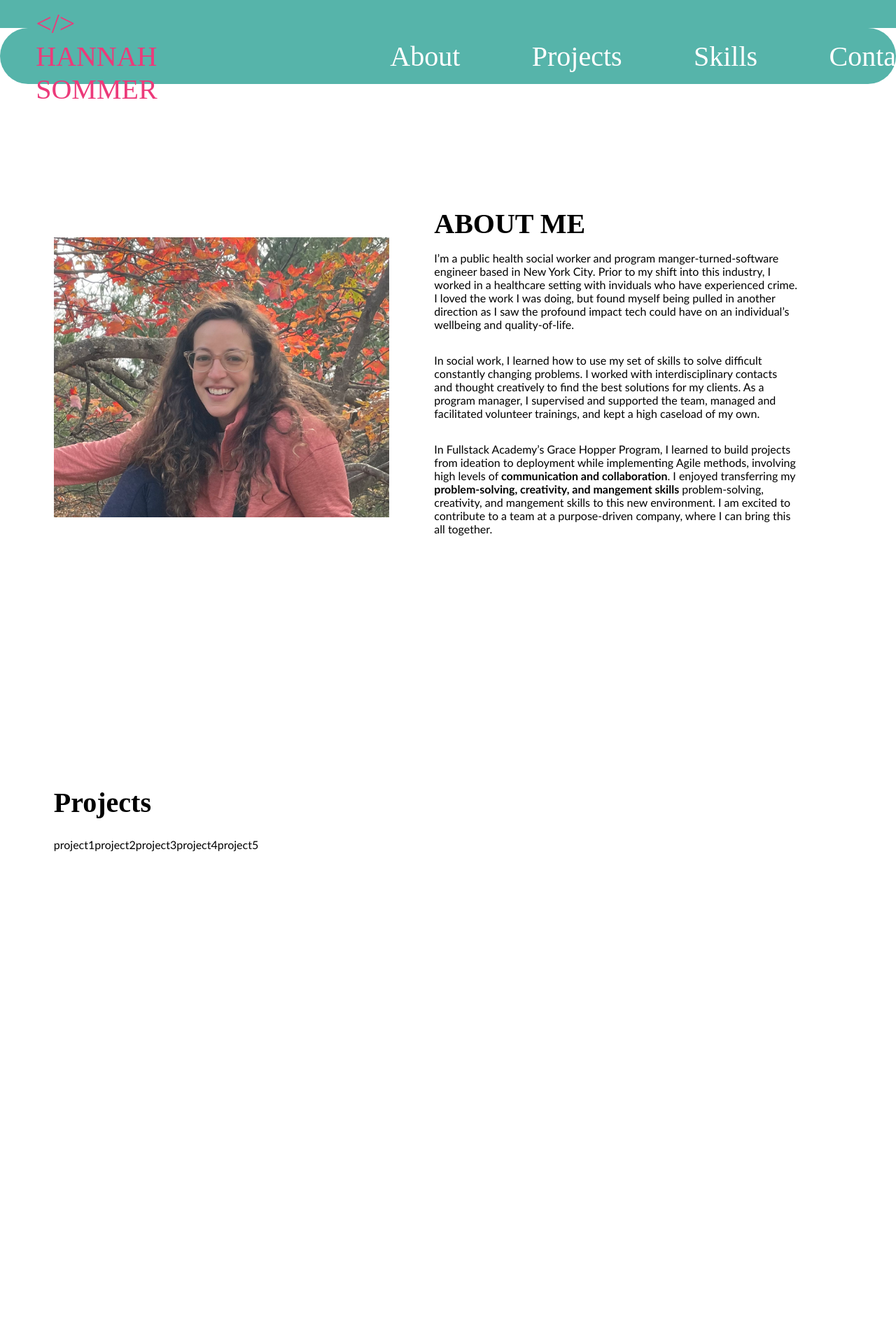
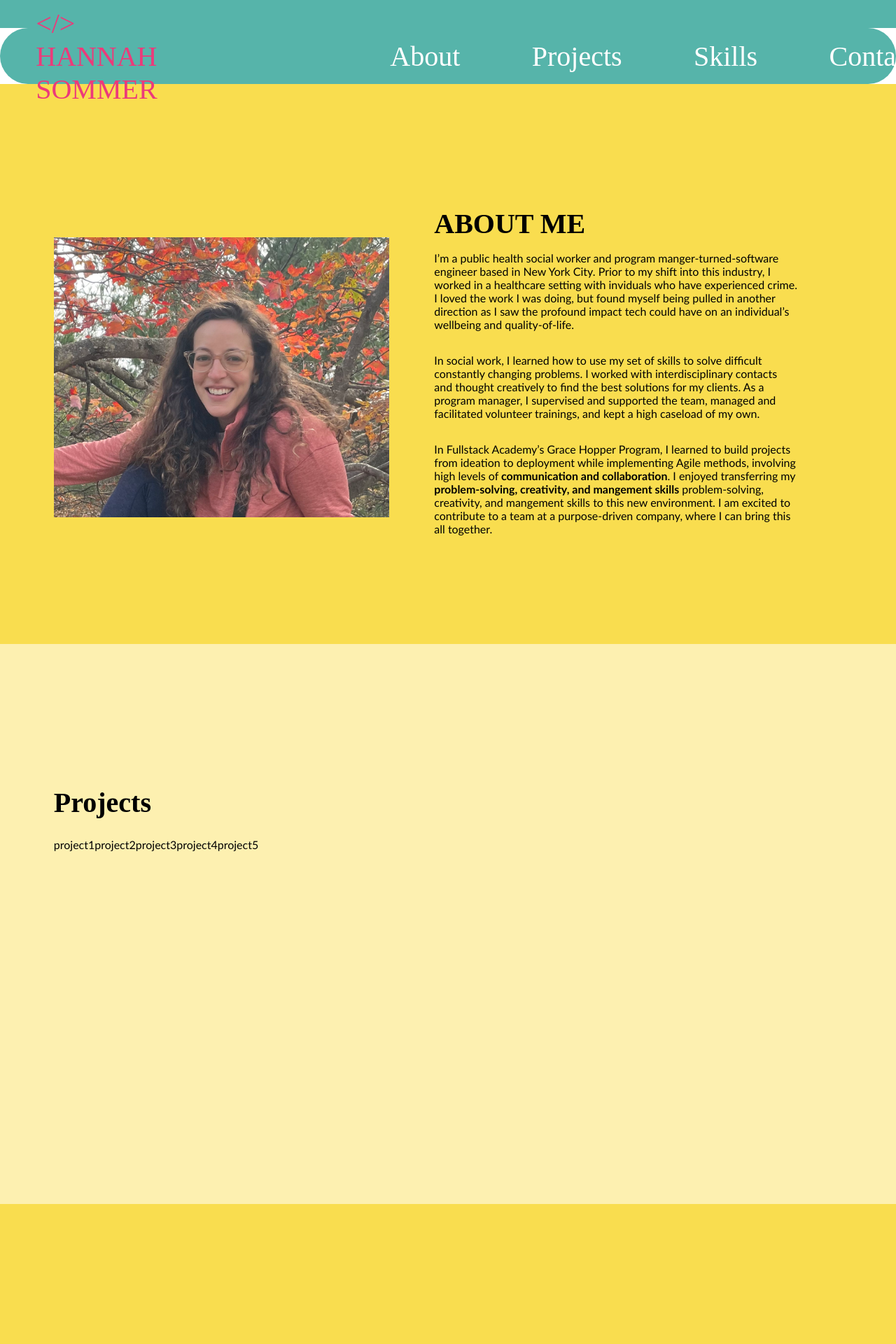
Before and after one commit to sommerh/sommerh.github.io, a React (Create React App) app: page / in a window 1280 px wide. Shown: the part 760-2680 px from the top of the page at 70% size. Built offline with nearby package versions, Linux system fonts and the light colour scheme; a web font is replaced by a local one.

Commit message:
Add background color to sections

```diff
--- a/src/components/About.js
+++ b/src/components/About.js
@@ -3,7 +3,7 @@ import headshot from '../images/headshot.jpg';
 
 const About = () => {
   return (
-    <div id="about" className="segment">
+    <div id="about" className="segment yellow-bg">
       <div id="about-body">
         <img src={headshot} id="headshot" alt="hiking-headshot" />
         <div id="about-text">
--- a/src/components/Contact.js
+++ b/src/components/Contact.js
@@ -5,7 +5,7 @@ import { faEnvelope } from '@fortawesome/free-regular-svg-icons';
 
 const Contact = () => {
   return (
-    <div id="contact" className="segment">
+    <div id="contact" className="segment yellow-bg-lt">
       <div id="contact-body">
         <div id="contact-form">
           <p>placeholder: Name</p>
--- a/src/components/Projects.js
+++ b/src/components/Projects.js
@@ -2,7 +2,7 @@ import React from 'react';
 
 const Projects = () => {
   return (
-    <div id="projects" className="segment">
+    <div id="projects" className="segment yellow-bg-lt">
       <div id="projects-body">
         <h1 className="font-link">Projects</h1>
         <div id="project-icons">
--- a/src/components/Skills.js
+++ b/src/components/Skills.js
@@ -20,7 +20,7 @@ import management from '../images/icons/checklist.png';
 
 const Skills = () => {
   return (
-    <div id="skills" className="segment">
+    <div id="skills" className="segment yellow-bg">
       <div id="skills-body">
         <h1 className="font-link">Skills</h1>
         <div id="skills-icons">
--- a/src/index.css
+++ b/src/index.css
@@ -32,8 +32,12 @@ body {
   background-color: #56B4AA;
 }
 
-.yellow-bg-dark {
-  color: #F9DD4F;
+.yellow-bg {
+  background-color: #F9DD4F;
+}
+
+.yellow-bg-lt {
+  background-color: #FDF0B0;
 }
 
 .white-txt {
```
